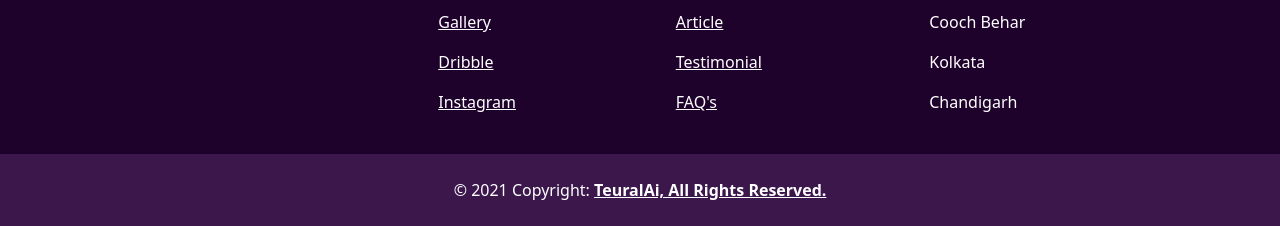
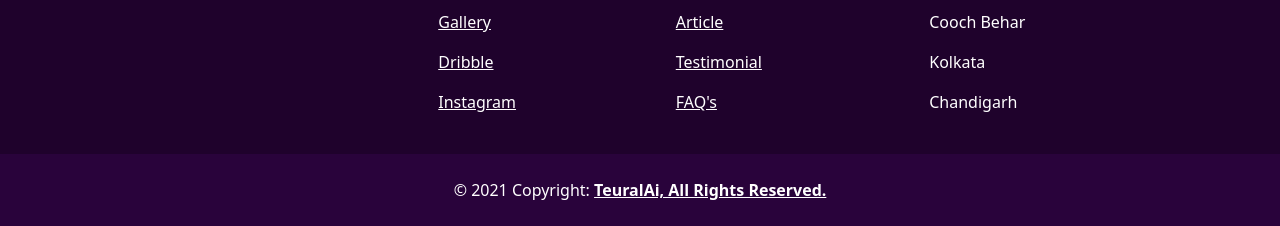
Before and after one commit to ArpitaSaga/Teural-AI, a plain HTML site: page index.html in a window 1280 px wide. Shown: the part 3607-3833 px from the top of the page. Drawn offline with nearby package versions, Linux system fonts and the light colour scheme.

Commit message:
Update style.css

```diff
--- a/style.css
+++ b/style.css
@@ -264,7 +264,7 @@ footer svg{
 }
 
 .copyright{
-    background-color: #3b174c;
+    background-color: #29033b;
 }
 /* footer */
 
```
